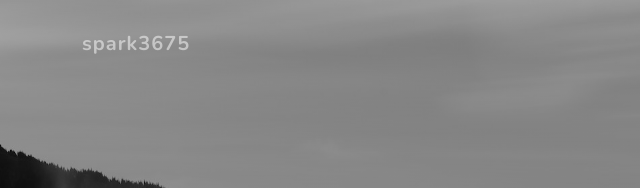
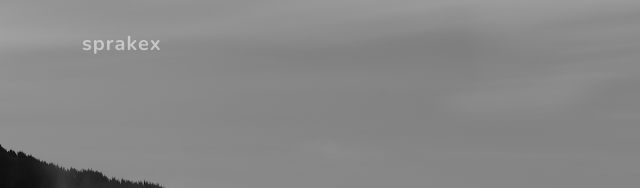
Before and after one commit to sprakex/portfolio, a plain HTML site: page index.html in a window 1280 px wide. Shown: the top 188 px of the page, 0-640 px from the left. Drawn offline with nearby package versions, Linux system fonts and the light colour scheme.

Commit message:
Update index.html

```diff
--- a/index.html
+++ b/index.html
@@ -19,7 +19,7 @@
         <!-- Navigation-->
         <nav class="navbar navbar-expand-lg navbar-light fixed-top" id="mainNav">
             <div class="container">
-                <a class="navbar-brand js-scroll-trigger" href="#page-top">spark3675</a>
+                <a class="navbar-brand js-scroll-trigger" href="#page-top">sprakex</a>
                 <button class="navbar-toggler navbar-toggler-right" type="button" data-toggle="collapse" data-target="#navbarResponsive" aria-controls="navbarResponsive" aria-expanded="false" aria-label="Toggle navigation">
                     Menu
                     <i class="fas fa-bars"></i>
```
